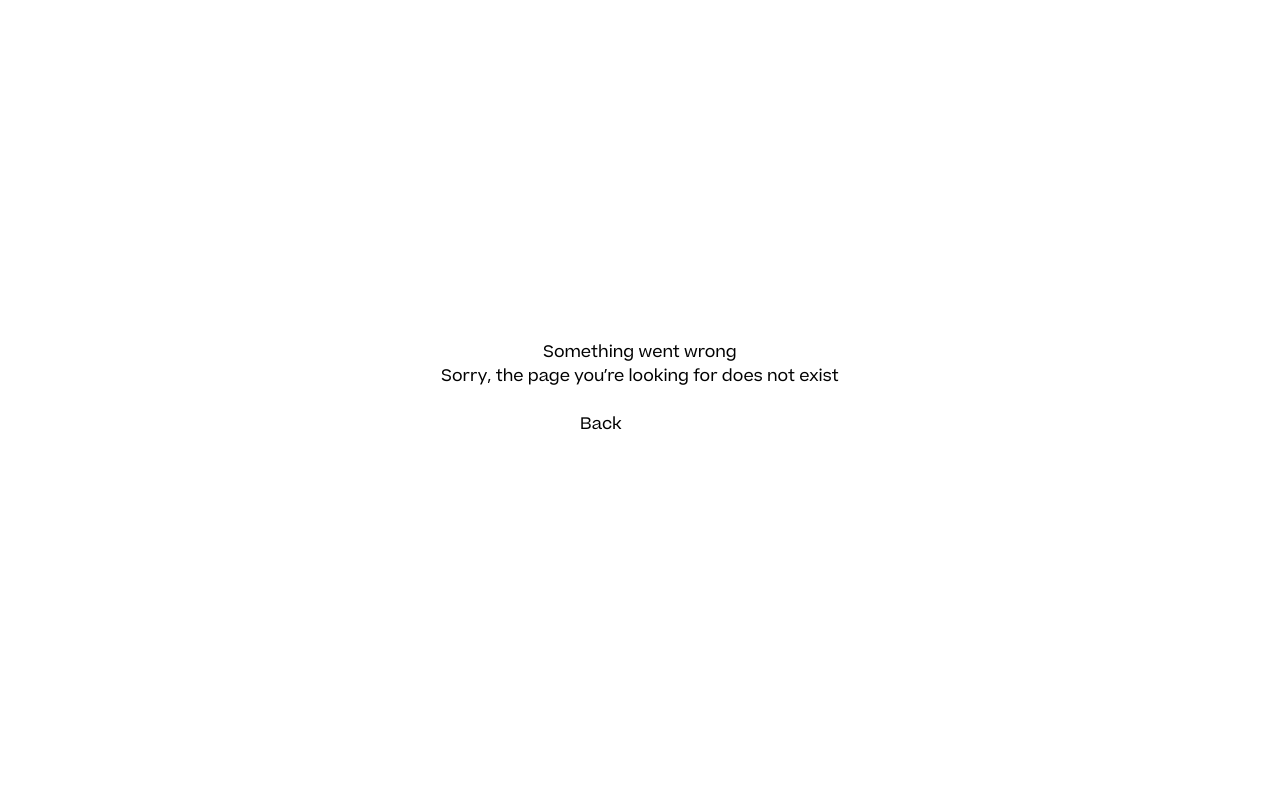
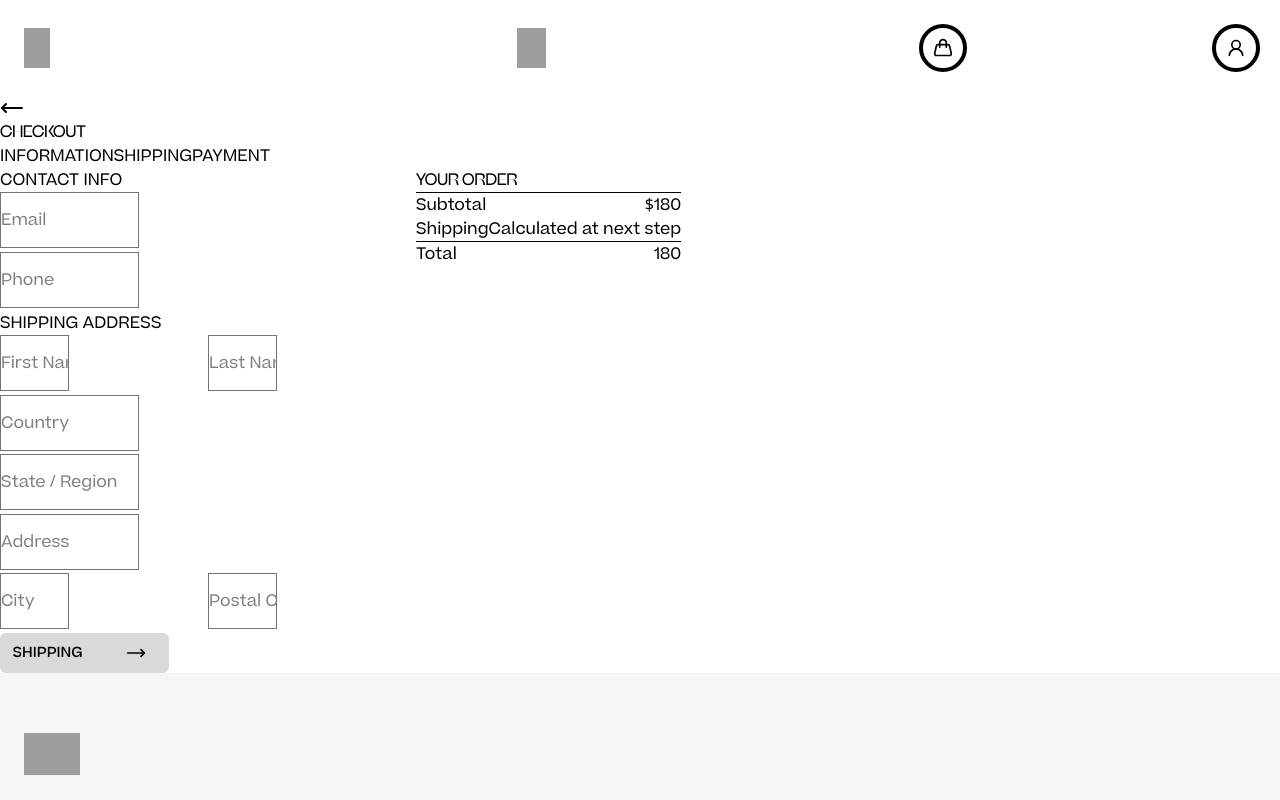
Before and after one commit to wecodelive/makam, a React (Vite) app: page /checkout in a window 1280 px wide. Shown: the top 800 px of the page. Built offline with nearby package versions, Linux system fonts and the light colour scheme; grey boxes are pictures that could not be loaded.

Commit message:
checkout semantics

```diff
--- a/package.json
+++ b/package.json
@@ -15,6 +15,7 @@
     "lucide-react": "^0.563.0",
     "react": "^19.2.0",
     "react-dom": "^19.2.0",
+    "react-hook-form": "^7.71.2",
     "react-router": "^7.13.0",
     "react-router-dom": "^7.13.0",
     "tailwindcss": "^4.1.18"
--- a/src/components/Footer/index.jsx
+++ b/src/components/Footer/index.jsx
@@ -1,4 +1,3 @@
-import React from "react";
 import { useNavigate } from "react-router";
 import { Input } from "../Inputs";
 import Button from "../Buttons";
@@ -9,7 +8,7 @@ export default function Footer() {
 
   return (
     <div className="bg-[#F5F5F5] h-fit flex flex-col  px-6 py-15 justify-center gap-6">
-      <img className="h-14 w-14 mb-3" src="/icons/logo.svg" alt="" srcSet="" />
+      <img className="h-14 w-14 mb-3" src="/icons/logo.svg" alt="logo"/>
 
       <div className="flex flex-col gap-4">
         <h3 className=" text-[20px] tracking-[2px]">
@@ -27,7 +26,8 @@ export default function Footer() {
           placeholder="Enter your email"
           id="email"
           type="email"
-          variant="h-[12px]"
+          inputVariant="h-[56px] w-full lg:w-1/3"
+          placeVariant=""
         />
 
         <Button value="Subscribe" />
@@ -59,9 +59,9 @@ export default function Footer() {
       </div>
 
       <div className="mt-3 flex self-center gap-3 text-3xl">
-        <Twitter className="h-8 w-8" />
-        <InstagramIcon className="h-8 w-8" />
-        <Facebook className="h-8 w-8" />
+        <Twitter className="h-8 w-8 hover:cursor-pointer" />
+        <InstagramIcon className="h-8 w-8 hover:cursor-pointer" />
+        <Facebook className="h-8 w-8 hover:cursor-pointer" />
       </div>
     </div>
   );
--- a/src/components/Inputs/Input.jsx
+++ b/src/components/Inputs/Input.jsx
@@ -1,7 +1,6 @@
-import React, { useMemo, useState } from "react";
+import { useMemo, useState } from "react";
 import useInputValidate from "../../hooks/useInputValidate";
-import { Eye as EyeOpen } from "lucide-react";
-import { EyeClosed } from "lucide-react";
+import { Eye as EyeOpen, EyeClosed } from "lucide-react";
 // import InputSuffixDropdown from "./InputSuffixDropdown";
 
 export default function Input({
@@ -23,7 +22,8 @@ export default function Input({
   inputMode,
   showError,
   disabled,
-  variant,
+  inputVariant,
+  placeVariant,
   onKeyDown,
   //   suffixDropdown,
   //   selected,
@@ -75,9 +75,9 @@ export default function Input({
           onBlur={onBlurAction}
           //onKeyDown={() => setError('')}
           onKeyDown={onKeyDown}
-          className={`${variant}
+          className={`${inputVariant}
             ${inputError ? "border-error" : "border-[#0000008C]"}
-            h-[56px] px-4 text-black text-14 w-full outline-0 border font-campton_r hide_tap
+             text-black text-14 outline-0 border font-campton_r hide_tap
              focus:border-brand_primary focus:border
             ${disabled ? "bg-neutral_disabled border-neutral_stroke_2" : "bg-neutral_white"}
             ${isPrefix ? "pl-[50px]" : ""}
@@ -89,7 +89,7 @@ export default function Input({
             htmlFor={id}
             className={`
             ${disabled ? "bg-none" : "bg-neutral_white"}
-            text-neutral_body mb-2 font-campton_r px-1 pt-2 cursor-text ${variant}`}
+            text-neutral_body mb-2 font-campton_r px-1 pt-2 cursor-text ${placeVariant}`}
           >
             {label}
           </label>
--- a/src/layout/appLayout.jsx
+++ b/src/layout/appLayout.jsx
@@ -5,13 +5,13 @@ import Header from "../components/Header";
 
 export default function AppLayout() {
   return (
-    <div className="">
+    <>
       {/* <div className="flex relative py-0 sm:py-[24px] px-0 sm:px-[32px] h-screen bg-gray-900"> */}
       <div className="w-full overflow-y-auto overflow-x-hidden">
         <Suspense
           fallback={
-            <div className="h-full w-full flex items-center justify-center">
-              Loading....
+            <div className="h-screen bg-black text-white w-full flex items-center justify-center">
+              Loading...
             </div>
           }
         >
@@ -20,6 +20,6 @@ export default function AppLayout() {
           <Footer />
         </Suspense>
       </div>
-    </div>
+    </>
   );
 }
--- /dev/null
+++ b/src/pages/Checkout/components/OrderCard.jsx
@@ -0,0 +1,31 @@
+import React from 'react'
+
+const OrderCard = ({
+    image,
+    orderTitle,
+    orderColour,
+    orderSize,
+    orderNo,
+    orderCost
+}) => {
+  return (
+    <article className='flex gap-x-5 items-center'>
+        <img src={image} alt="order Image" className="" />
+        <div className="flex flex-col gap-y-10">
+            <div className='flex flex-col'>
+                <div className="flex justify-between">
+                    <span className="">{orderTitle}</span>
+                    <span className="underline">change</span>
+                </div>
+                <span>{`${orderColour}/${orderSize}`}</span>
+            </div>
+            <div className="flex justify-between">
+                <span className="">{`(${orderNo})`}</span>
+                <span className="underline">{`$ ${orderCost}`}</span>
+            </div>
+        </div>
+    </article>
+  )
+}
+
+export default OrderCard
--- /dev/null
+++ b/src/pages/Checkout/index.jsx
@@ -0,0 +1,160 @@
+import React from 'react'
+import { useNavigate } from 'react-router';
+import { Input } from '../../components/Inputs';
+import Button from '../../components/Buttons';
+import OrderCard from './components/orderCard';
+import { MoveLeft } from 'lucide-react';
+
+const Checkout = () => {
+    const orders = [
+        {
+            image: '/placeHolder.jpg',
+            orderTitle: 'Test shirt',
+            orderColour: 'Black',
+            orderSize: 'L',
+            orderNo: '1',
+            orderCost: '10'
+        },
+        {
+
+        }
+    ]
+    const handleSubmit = () => {}
+  return (
+    <>
+        <MoveLeft />
+        <div>
+            <h1 className="">CHECKOUT</h1>
+            <div className="flex">
+                <span>INFORMATION</span>
+                <span>SHIPPING</span>
+                <span>PAYMENT</span>
+            </div>
+        </div>
+        <section className="flex flex-col gap-y-10 lg:flex-row">
+            <form onSubmit={handleSubmit}>
+                <fieldset>
+                    <legend>CONTACT INFO</legend>
+                    <Input
+                    label=""
+                    placeholder="Email"
+                    id="checkoutMail"
+                    type="email"
+                    inputVariant="h-[56px] w-full lg:w-1/3"
+                    placeVariant=""
+                    />
+                    <Input
+                    label=""
+                    placeholder="Phone"
+                    id="checkoutPhone"
+                    type="tel"
+                    inputVariant="h-[56px] w-full lg:w-1/3"
+                    placeVariant=""
+                    />
+                </fieldset>
+
+                <fieldset>
+                    <legend>SHIPPING ADDRESS</legend>
+                    <div className="flex w-full userName">
+                        <Input
+                        label=""
+                        placeholder="First Name"
+                        id="checkoutFirstName"
+                        type="text"
+                        inputVariant="h-[56px] w-full lg:w-1/3"
+                        placeVariant=""
+                        />
+                        <Input
+                        label=""
+                        placeholder="Last Name"
+                        id="checkoutLastName"
+                        type="text"
+                        inputVariant="h-[56px] w-full lg:w-1/3"
+                        placeVariant=""
+                        />
+                    </div>
+                    <Input
+                    label=""
+                    placeholder="Country"
+                    id="checkoutCountry"
+                    type="text"
+                    inputVariant="h-[56px] w-full lg:w-1/3"
+                    placeVariant=""
+                    />
+                    <Input
+                    label=""
+                    placeholder="State / Region"
+                    id="checkoutRegion"
+                    type="text"
+                    inputVariant="h-[56px] w-full lg:w-1/3"
+                    placeVariant=""
+                    />
+                    <Input
+                    label=""
+                    placeholder="Address"
+                    id="checkoutLastName"
+                    type="text"
+                    inputVariant="h-[56px] w-full lg:w-1/3"
+                    placeVariant=""
+                    />
+                    <div className="flex w-full userLocation">
+                        <Input
+                        label=""
+                        placeholder="City"
+                        id="checkoutCity"
+                        type="text"
+                        inputVariant="h-[56px] w-full lg:w-1/3"
+                        placeVariant=""
+                        />
+                        <Input
+                        label=""
+                        placeholder="Postal Code"
+                        id="checkoutPostal"
+                        type="text"
+                        inputVariant="h-[56px] w-full lg:w-1/3"
+                        placeVariant=""
+                        />
+                    </div>
+                </fieldset>
+
+                <Button
+                value={'SHIPPING'}
+                showArrow ={true} />
+            </form>
+            <article className="userOrder">
+                <h2>YOUR ORDER</h2>
+                <div className="order border-b">
+                    {orders.map(order => {
+                        <OrderCard
+                        image = {order.image}
+                        orderTitle = {order.orderTitle}
+                        orderColour = {order.orderColour}
+                        orderSize = {order.orderSize}
+                        orderNo = {order.orderNo}
+                        orderCost={order.orderCost}
+                        />
+                    })}
+                </div>
+                <div className="border-b flex flex-col">
+                    <div className="justify-between flex">
+                        <span className="">Subtotal</span>
+                        <span className=''>${180.00}</span>
+                    </div>
+                    <div className="justify-between flex">
+                        <span className="">Shipping</span>
+                        <span className=''>{'Calculated at next step'}</span>
+                    </div>
+                </div>
+                <div className="justify-between flex">
+                    <span className="">Total</span>
+                    <span className=''>{180.00}</span>
+                </div>
+
+            </article>
+        </section>
+    </>
+
+  )
+}
+
+export default Checkout
--- a/src/pages/Home/index.jsx
+++ b/src/pages/Home/index.jsx
@@ -1,4 +1,4 @@
-import React from "react";
+  import React from "react";
 import ProductFrame from "../../components/ProductFrame";
 import { Search } from "../../components/Inputs";
 import Button from "../../components/Buttons";
--- a/src/router/index.jsx
+++ b/src/router/index.jsx
@@ -7,6 +7,7 @@ import PageNotFound from "../pages/404";
 const Home = lazy(() => import("../pages/Home"));
 const Products = lazy(() => import("../pages/Products"));
 const Product = lazy(() => import("../pages/Products/Product"));
+const CheckOut = lazy(() => import("../pages/Checkout"))
 
 const router = createBrowserRouter([
   {
@@ -28,6 +29,10 @@ const router = createBrowserRouter([
       {
         path: "product/:id",
         element: <Product />,
+      },
+      {
+        path: "checkout",
+        element: <CheckOut />
       },
     ],
   },
```
Also changed, not shown: 2 other files (tests, documents, lock files or other folders).
